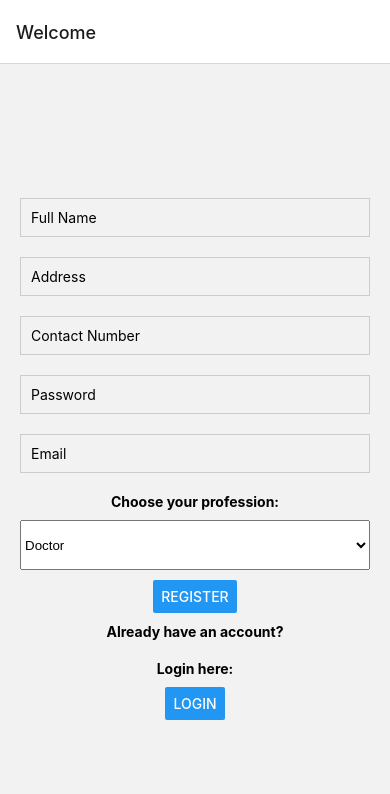
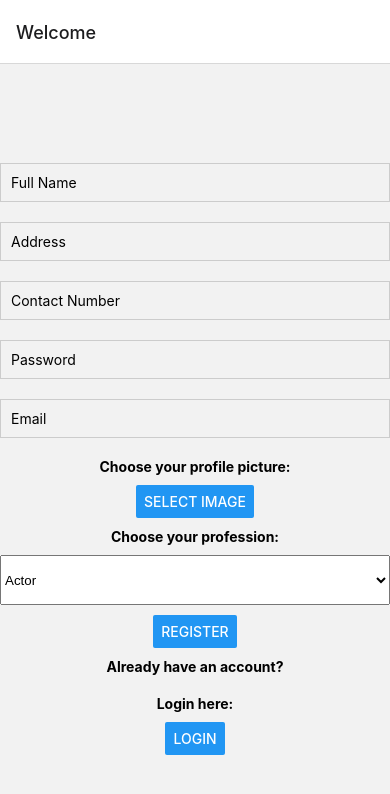
Before and after one commit to Ankitsharma991/NaukriBharat, a React Native app: screen /SignupPage in a window 390 px wide. Shown: the top 794 px of the page. Built offline with nearby package versions, Linux system fonts and the light colour scheme.

Commit message:
getting error while uploading image

```diff
--- a/components/pages/loginpage/loginpage.js
+++ b/components/pages/loginpage/loginpage.js
@@ -70,6 +70,11 @@ const LoginPage = () => {
         title="Register"
         onPress={() => navigation.navigate("SignupPage")}
       />
+      <Text style={styles.professionText}>Continue without login:</Text>
+      <Button
+        title="Continue"
+        onPress={() => navigation.navigate("HomeScreen")}
+      />
     </View>
   );
 };
--- a/components/pages/screen/profile/user/user.js
+++ b/components/pages/screen/profile/user/user.js
@@ -14,11 +14,11 @@ const User = () => {
   const [isLoading, setLoading] = useState(true);
   const [data, setData] = useState([]);
 
-  // Fetch data from API using async/await
+  // Fetch data from API using async/await  syntax
   const fetchApiData = async () => {
     try {
       const response = await fetch(
-        "http://www.omdbapi.com/?s=batman&apikey=39df4eee"
+        "http://www.omdbapi.com/?s=nepal&apikey=39df4eee"
       );
       const jsonData = await response.json();
       setData(jsonData.Search);
--- a/components/pages/signuppage/signuppage.js
+++ b/components/pages/signuppage/signuppage.js
@@ -1,18 +1,25 @@
-// Import necessary modules from the required libraries
 import React, { useState } from "react";
-import { StyleSheet, TextInput, View, Button, Text } from "react-native";
+import {
+  StyleSheet,
+  TextInput,
+  View,
+  Button,
+  Text,
+  SafeAreaView,
+  Alert,
+} from "react-native";
 import { Picker } from "@react-native-picker/picker";
 import firebase from "../../../database/firebase";
 import { getAuth, createUserWithEmailAndPassword } from "firebase/auth";
 import { getFirestore, collection, addDoc } from "firebase/firestore";
 import { getStorage, ref, uploadBytes } from "firebase/storage";
 import "firebase/firestore";
-import { useNavigation } from '@react-navigation/native';
-
-
+import { useNavigation } from "@react-navigation/native";
+import { TouchableOpacity } from "react-native";
+import ImagePicker from "react-native-image-picker";
 
 // Define a list of professions
-const professions = ["Doctor", "Plumber", "Teacher", "Engineer", "Chef"];
+const professions = ["Actor", "Administrator"];
 
 // Initialize Firebase
 const firebaseStore = getFirestore(firebase);
@@ -31,7 +38,34 @@ export default function RegistrationForm() {
     password: "",
     profession: "",
     email: "",
+    profilePicture: "",
   });
+
+  const [image, setImage] = useState("");
+
+  const handleImageUpload = async () => {
+    try {
+      // Open the file picker
+      const imagePickerResponse = await ImagePicker.launchImageLibraryAsync();
+
+      if (!imagePickerResponse.cancelled) {
+        // Create a reference to the location where we want to store our image
+        const imageRef = ref(storage, "images/" + Date.now().toString());
+
+        // Upload the image file to Firebase Storage
+        const snapshot = await uploadBytes(imageRef, imagePickerResponse.uri);
+
+        // Get the download URL for the image
+        const downloadURL = await snapshot.ref.getDownloadURL();
+
+        // Set the image URL in our form data state
+        setData({ ...data, profilePicture: downloadURL });
+        setImage(downloadURL);
+      }
+    } catch (error) {
+      console.log(error);
+    }
+  };
 
   // Destructure the form data from the state
   const { fullName, address, contactNumber, password, profession, email } =
@@ -54,6 +88,7 @@ export default function RegistrationForm() {
           // Get user from user credentials
           const user = userCredential.user;
           console.log("User registered successfully!");
+
           // Add user details to the Firestore collection
           addDoc(collection(firebaseStore, "users"), {
             fullName: fullName,
@@ -62,11 +97,11 @@ export default function RegistrationForm() {
             password: password,
             profession: profession,
             email: email,
+            imageUrl: imageRef.fullPath,
           })
             .then((docRef) => {
               console.log("Document written with ID: ", docRef.id);
-              navigation.navigate('LoginPage'); // navigate to the login screen
-
+              navigation.navigate("LoginPage"); // navigate to the login screen
             })
             .catch((error) => {
               console.error("Error adding document: ", error);
@@ -90,12 +125,12 @@ export default function RegistrationForm() {
   };
 
   const handleLoginButtonPress = () => {
-    navigation.navigate('LoginPage'); // navigate to the login screen
+    navigation.navigate("LoginPage"); // navigate to the login screen
   };
 
   // Render the registration form
   return (
-    <View style={styles.container}>
+    <SafeAreaView style={styles.container}>
       <TextInput
         style={styles.input}
         placeholder="Full Name"
@@ -141,6 +176,9 @@ export default function RegistrationForm() {
         keyboardType="email-address"
       />
 
+      <Text style={styles.professionText}>Choose your profile picture:</Text>
+      <Button title="Select Image" onPress={handleImageUpload} />
+
       <Text style={styles.professionText}>Choose your profession:</Text>
       <Picker
         style={styles.picker}
@@ -157,10 +195,8 @@ export default function RegistrationForm() {
       <Text style={styles.professionText}>Already have an account?</Text>
       <Text style={styles.professionText}>Login here:</Text>
 
-
       <Button title="Login" onPress={handleLoginButtonPress} />
-
-    </View>
+    </SafeAreaView>
   );
 }
 
--- a/package.json
+++ b/package.json
@@ -13,11 +13,13 @@
     "@react-navigation/native": "^6.1.6",
     "@react-navigation/native-stack": "^6.9.12",
     "expo": "~48.0.11",
+    "expo-image-picker": "^14.1.1",
     "expo-status-bar": "~1.4.4",
     "firebase": "^9.20.0",
     "react": "18.2.0",
     "react-native": "0.71.6",
     "react-native-dropdown-picker": "^5.4.6",
+    "react-native-image-picker": "^5.3.1",
     "react-native-safe-area-context": "4.5.0",
     "react-native-screens": "~3.20.0",
     "react-native-select-dropdown": "^3.3.2"
```
Also changed, not shown: 1 other file (tests, documents, lock files or other folders).
